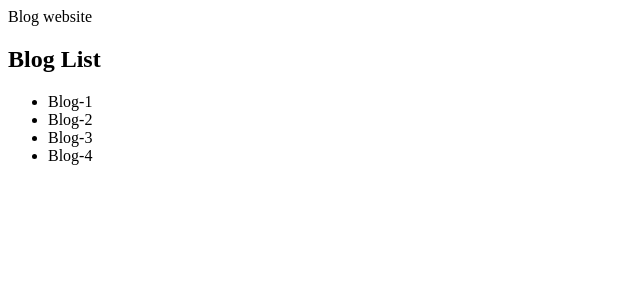
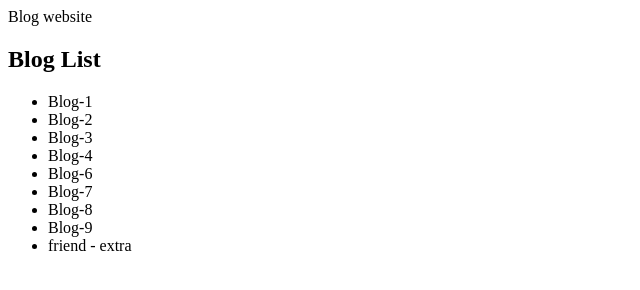
Before and after one commit to khadiza21/M-5-Integrate-JS, a plain HTML site: page m-24-jsWorks-DOM/appendChild.html in a window 1280 px wide. Shown: the whole page, without its empty margins (0-640 px from the left). Drawn offline with Linux system fonts and the light colour scheme.

Commit message:
js dom explore

```diff
--- a/m-24-jsWorks-DOM/appendChild.html
+++ b/m-24-jsWorks-DOM/appendChild.html
@@ -1,21 +1,29 @@
 <!DOCTYPE html>
 <html lang="en">
+
 <head>
     <meta charset="UTF-8">
     <meta http-equiv="X-UA-Compatible" content="IE=edge">
     <meta name="viewport" content="width=device-width, initial-scale=1.0">
     <title>Document</title>
 </head>
+
 <body>
     <header>Blog website</header>
     <main>
         <h2>Blog List</h2>
-        <ul>
+        <ul id="blog-list">
             <li>Blog-1</li>
             <li>Blog-2</li>
             <li>Blog-3</li>
             <li>Blog-4</li>
+            <li>Blog-5</li>
+            <li>Blog-6</li>
+            <li>Blog-7</li>
+            <li>Blog-8</li>
         </ul>
     </main>
+    <script src="js/8-appendChild.js"></script>
 </body>
+
 </html>
--- /dev/null
+++ b/m-24-jsWorks-DOM/js/8-appendChild.js
@@ -0,0 +1,24 @@
+document.createElement("p");
+
+//create and add element by js
+
+//create the element
+const li = document.createElement("li");
+li.innerText = "Blog-9 ";
+
+//where to add
+const ul = document.getElementById("blog-list");
+
+//append new element
+ul.appendChild(li);
+
+// remove and append child
+//consolde.log(firends.children);
+const fifth = ul.children[4];
+console.log(fifth);
+ul.removeChild(fifth);
+
+// crate element
+const fr = document.createElement("li");
+fr.innerText = 'friend - extra';
+ul.appendChild(fr);
--- /dev/null
+++ b/m-24-jsWorks-DOM/js/nodeCol.js
@@ -0,0 +1,5 @@
+// https://developer.mozilla.org/en-US/docs/Web/API/Node
+
+//html collection node list
+document.getElementsByClassName("blog");
+document.querySelectorAll(".blog");
```
Also changed, not shown: m-24-jsWorks-DOM/index.html (+11 -4 lines), m-24-jsWorks-DOM/js/3-jsDom.js (+24 -7 lines).
